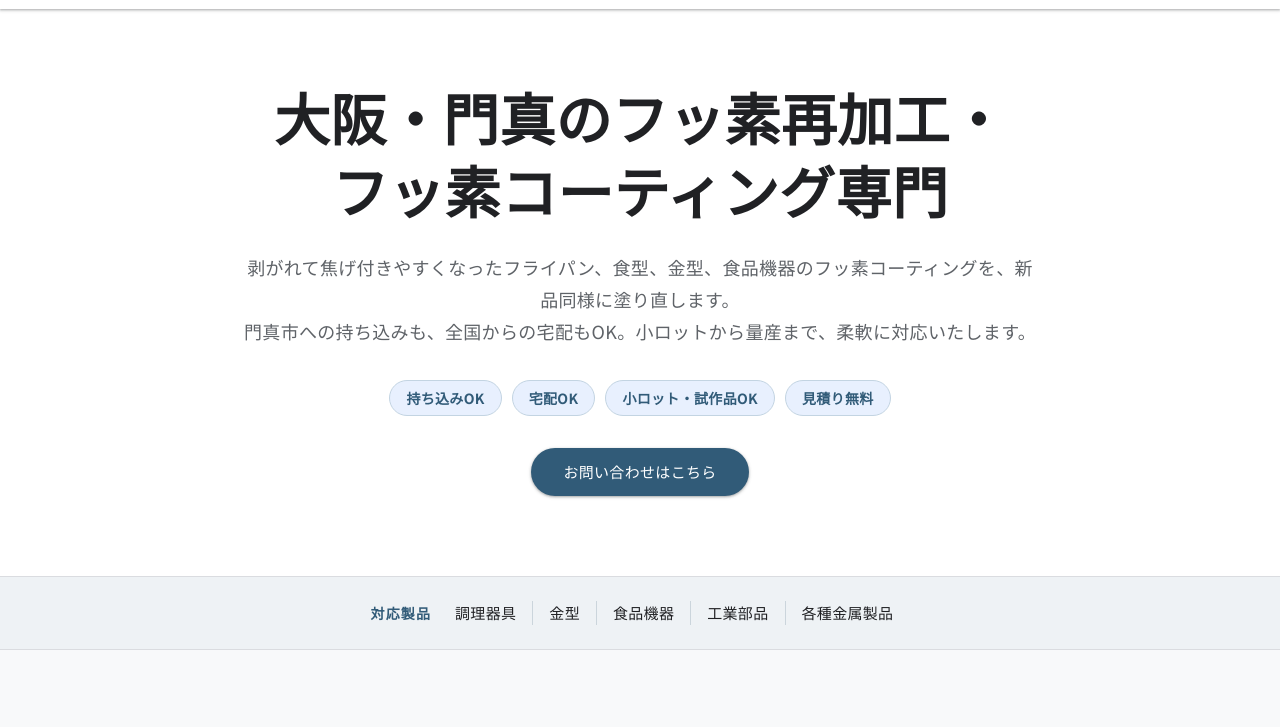
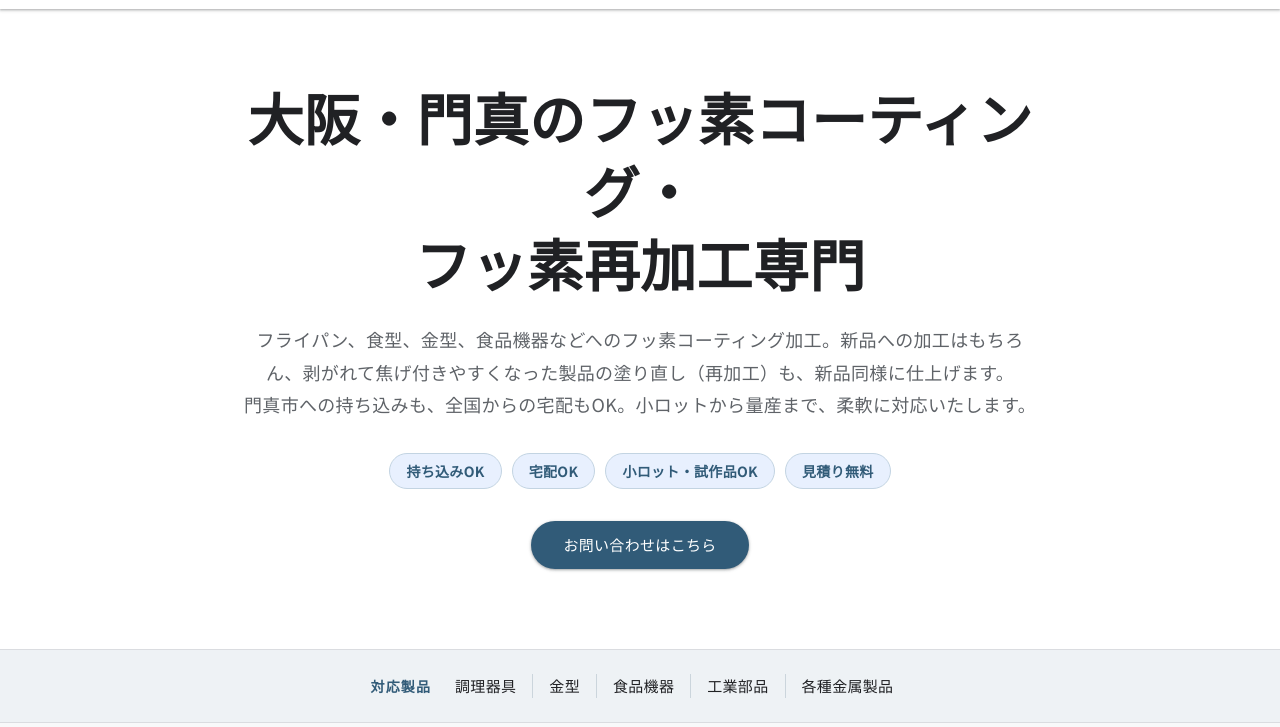
Before and after one commit to machiya-fusso/machiya-fusso.github.io, a plain HTML site: page index.html in a window 1280 px wide. Shown: the part 67-794 px from the top of the page. Drawn offline with nearby package versions, Linux system fonts and the light colour scheme.

Commit message:
Update index.html

```diff
--- a/index.html
+++ b/index.html
@@ -108,8 +108,8 @@
 }
 </script>
 
-<title>株式会社マチヤ｜大阪のフッ素再加工・フッ素コーティング｜持ち込み・小ロット対応</title>
-<meta name="description" content="大阪府門真市の株式会社マチヤは、フッ素コーティング・フッ素加工の専門業者です。剥がれたフライパン・食型・金型・食品機器のフッ素再加工（塗り直し・再コーティング）に、持ち込み・宅配のどちらでも対応。小ロット・1個から、短納期・全国対応。お見積り・ご相談は無料です。">
+<title>株式会社マチヤ｜大阪のフッ素コーティング・フッ素再加工｜新品加工・持ち込み対応</title>
+<meta name="description" content="大阪府門真市の株式会社マチヤは、フッ素コーティング・フッ素加工の専門業者です。フライパン・食型・金型・食品機器への新品加工から、剥がれたコーティングの再加工（塗り直し）まで、持ち込み・宅配のどちらでも対応。小ロット・1個から、短納期・全国対応。お見積り・ご相談は無料です。">
 <meta name="robots" content="index, follow">
 
 <link rel="canonical" href="https://machiya-fusso.github.io/">
@@ -118,13 +118,13 @@
 <meta property="og:type" content="website">
 <meta property="og:site_name" content="株式会社 マチヤ">
 <meta property="og:title" content="株式会社マチヤ｜大阪のフッ素再加工・フッ素コーティング｜持ち込み・小ロット対応">
-<meta property="og:description" content="大阪府門真市の株式会社マチヤは、フッ素コーティング・フッ素加工の専門業者です。剥がれたフライパン・食型・金型・食品機器のフッ素再加工（塗り直し・再コーティング）に、持ち込み・宅配のどちらでも対応。小ロット・1個から、短納期・全国対応。お見積り・ご相談は無料です。">
+<meta property="og:description" content="大阪府門真市の株式会社マチヤは、フッ素コーティング・フッ素加工の専門業者です。フライパン・食型・金型・食品機器への新品加工から、剥がれたコーティングの再加工（塗り直し）まで、持ち込み・宅配のどちらでも対応。小ロット・1個から、短納期・全国対応。お見積り・ご相談は無料です。">
 <meta property="og:url" content="https://machiya-fusso.github.io/">
 <meta property="og:image" content="https://machiya-fusso.github.io/aa.jpg">
 <meta property="og:locale" content="ja_JP">
 <meta name="twitter:card" content="summary_large_image">
 <meta name="twitter:title" content="株式会社マチヤ｜大阪のフッ素再加工・フッ素コーティング｜持ち込み・小ロット対応">
-<meta name="twitter:description" content="大阪府門真市の株式会社マチヤは、フッ素コーティング・フッ素加工の専門業者です。剥がれたフライパン・食型・金型・食品機器のフッ素再加工（塗り直し・再コーティング）に、持ち込み・宅配のどちらでも対応。小ロット・1個から、短納期・全国対応。お見積り・ご相談は無料です。">
+<meta name="twitter:description" content="大阪府門真市の株式会社マチヤは、フッ素コーティング・フッ素加工の専門業者です。フライパン・食型・金型・食品機器への新品加工から、剥がれたコーティングの再加工（塗り直し）まで、持ち込み・宅配のどちらでも対応。小ロット・1個から、短納期・全国対応。お見積り・ご相談は無料です。">
 <meta name="twitter:image" content="https://machiya-fusso.github.io/aa.jpg">
 
 <!-- ファビコン -->
@@ -1307,12 +1307,12 @@ footer {
     <div class="hero-content">
 
         <h1>
-            大阪・門真のフッ素再加工・<br>
-            フッ素コーティング専門
+            大阪・門真のフッ素コーティング・<br>
+            フッ素再加工専門
         </h1>
 
         <p>
-            剥がれて焦げ付きやすくなったフライパン、食型、金型、食品機器のフッ素コーティングを、新品同様に塗り直します。<br>
+            フライパン、食型、金型、食品機器などへのフッ素コーティング加工。新品への加工はもちろん、剥がれて焦げ付きやすくなった製品の塗り直し（再加工）も、新品同様に仕上げます。<br>
             門真市への持ち込みも、全国からの宅配もOK。小ロットから量産まで、柔軟に対応いたします。
         </p>
 
```
